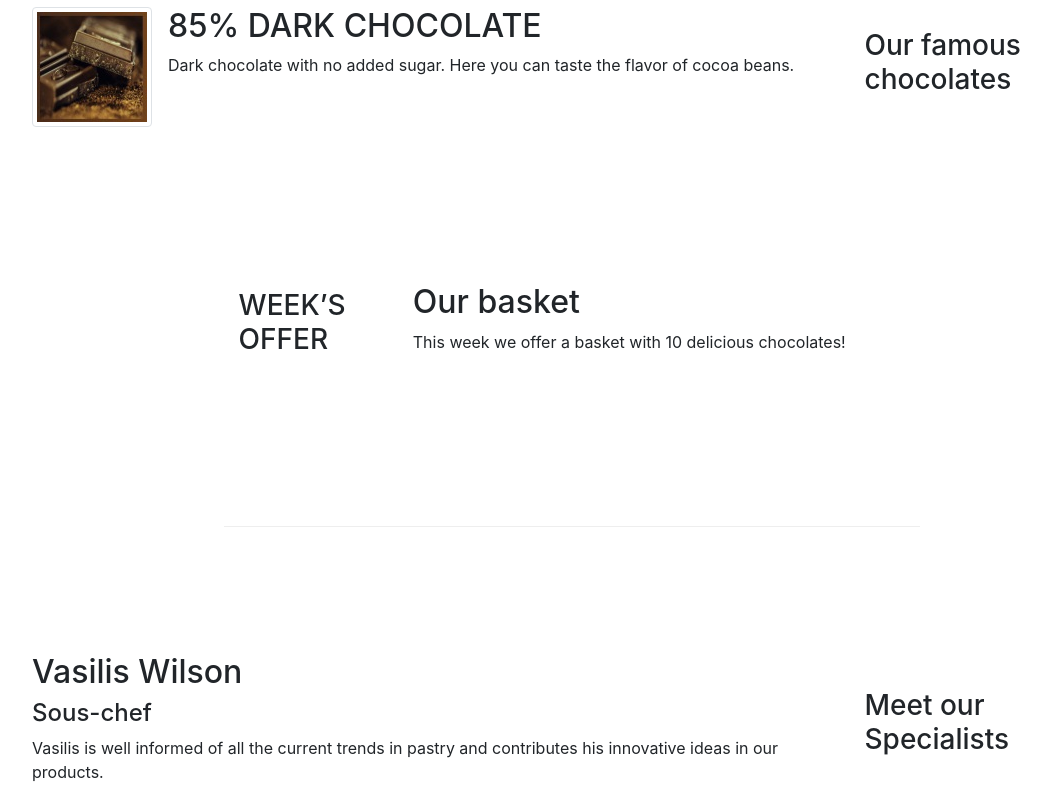
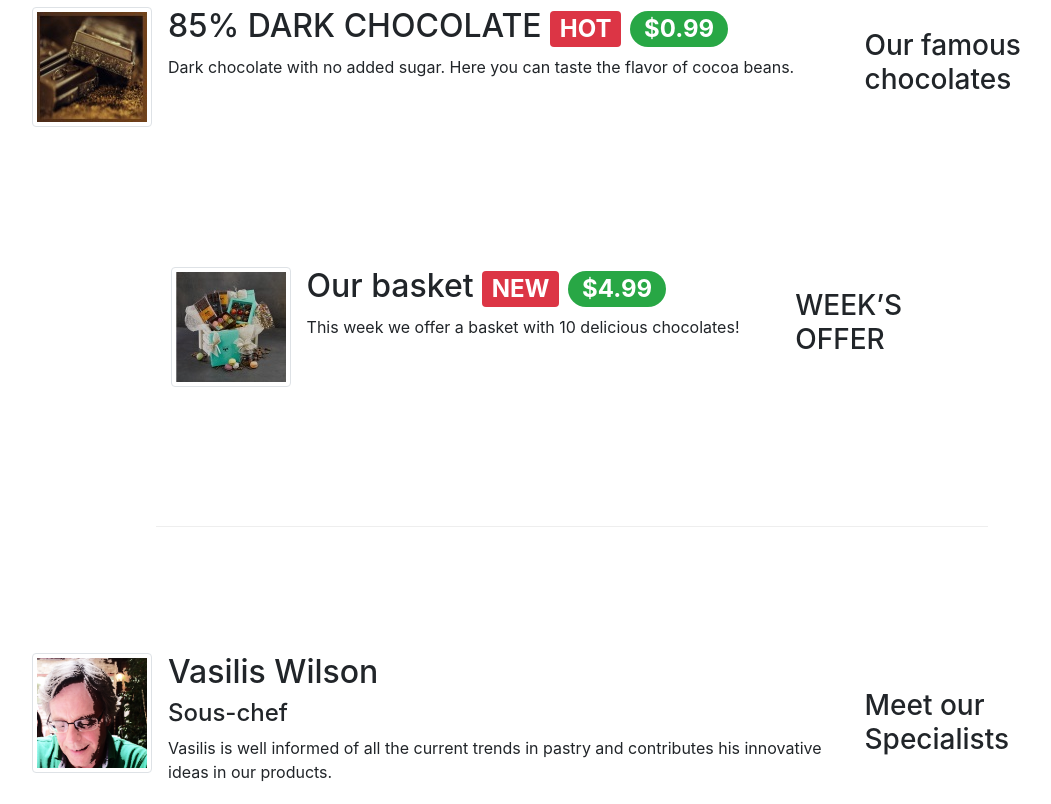
Before and after one commit to alimuzzaman764/Lechocolate, a website: page index.html in a window 1280 px wide. Shown: the part 420-1224 px from the top of the page, without its empty margins (68-1119 px from the left). Drawn offline with nearby package versions, Linux system fonts and the light colour scheme.

Commit message:
Bootstrap Assignment 4 Task

```diff
--- a/index.html
+++ b/index.html
@@ -68,22 +68,37 @@
                 <div class="media">
                     <img src="images/dark85.jpg" class="mr-3 img-thumbnail">
                     <div class="media-body">
-                        <h2>85% DARK CHOCOLATE</h2>
+                        <h2>85% DARK CHOCOLATE
+                            <span class="badge badge-danger">HOT</span>
+                            <span class="badge badge-pill badge-success">$0.99</span>
+
+                        </h2>
                         <p class="d-none d-md-block">Dark chocolate with no added sugar. Here you can taste the flavor
-                            of cocoa
-                            beans.</p>
+                            of cocoa beans.</p>
                     </div>
                 </div>
             </div>
 
 
-            <div class="row row-content align-items-center">
+            <div class="row flex-row-reverse row-content align-items-center">
                 <div class="col-sm-4 col-md-3">
                     <h3>WEEK’S OFFER</h3>
                 </div>
                 <div class="col-sm col-md">
-                    <h2>Our basket</h2>
+                    <div class="media">
+                        <img src="images/promotion.jpg" class="mr-3 img-thumbnail">
+                        <div class="media-body">
+                            <h2>Our basket
+                                    <span class="badge badge-danger">NEW</span>
+                                    <span class="badge badge-pill badge-success">$4.99</span>
+
+                            </h2>
                             <p class="d-none d-md-block">This week we offer a basket with 10 delicious chocolates! </p>
+
+                        </div>
+
+                    </div>
+
                 </div>
             </div>
 
@@ -92,11 +107,17 @@
                     <h3>Meet our Specialists</h3>
                 </div>
                 <div class="col-sm col-md">
+                    <div class="media">
+                        <img src="images/cartoonVasilis.png" class="mr-3 img-thumbnail">
+                        <div class="media-body">
                             <h2>Vasilis Wilson </h2>
                             <h4>Sous-chef</h4>
-                    <p class="d-none d-md-block">Vasilis is well informed of all the current trends in pastry and
+                            <p class="d-none d-md-block">Vasilis is well informed of all the current trends in pastry
+                                and
                                 contributes his innovative ideas in
                                 our products.</p>
+                        </div>
+
                     </div>
                 </div>
             </div>
@@ -138,14 +159,17 @@
                                 <a href="http://www.linkedin.com/in/">LinkedIn</a>
                                 <a href="http://twitter.com/">Twitter</a>
                                 <a href="http://youtube.com/">YouTube</a>
-                            <a href="mailto:">Mail</a> <a href="mailto: chocolat@nomail.net"> chocolat@nomail.net </a>
+                                <a href="mailto:">Mail</a> <a href="mailto: chocolat@nomail.net">
+                                    chocolat@nomail.net
+                                </a>
                             </address>
                         </div>
                         <div class="col col-sm-4 align-self-center">
                             <div style="text-align:center">
                                 <a class="btn btn-social-icon btn-google-plus" href="http://google.com/+">
                                     <i class="fa fa-google-plus"></i></a>
-                            <a class="btn btn-social-icon btn-facebook" href="http://www.facebook.com/profile.php?id=">
+                                <a class="btn btn-social-icon btn-facebook"
+                                    href="http://www.facebook.com/profile.php?id=">
                                     <i class="fa fa-facebook"></i></a>
                                 <a class="btn btn-social-icon btn-linkedin" href="http://www.linkedin.com/in/">
                                     <i class="fa fa-linkedin"></i></a>
```
Lines whose indentation alone changed are shown as unchanged.
